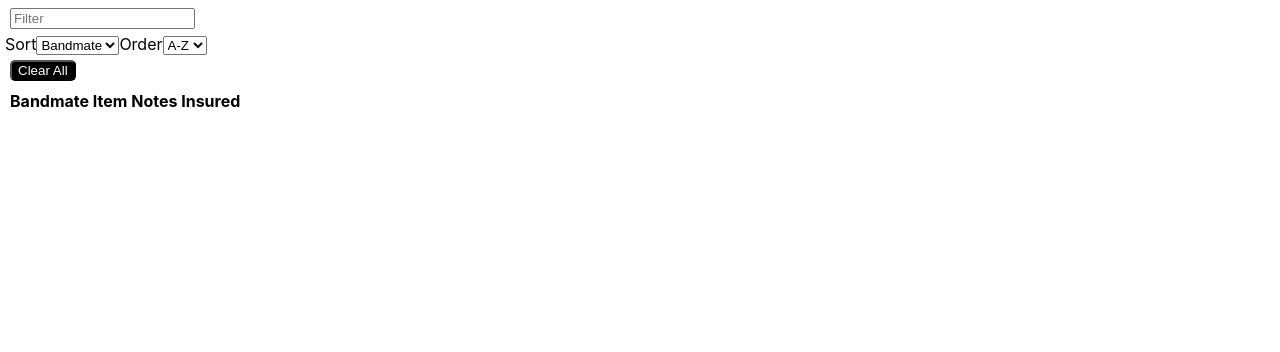
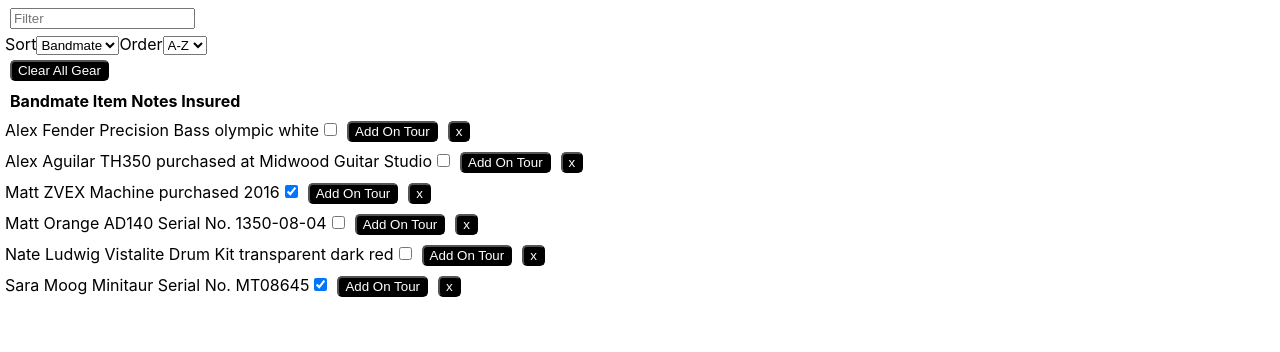
Before and after one commit to sarabertuldo/bandages, a React (Create React App) app: page /gearlist in a window 1280 px wide. Shown: the part 256-608 px from the top of the page. Built offline with nearby package versions, Linux system fonts and the light colour scheme.

Commit message:
gear components mostly work

```diff
--- a/src/components/Gear/GearDisplay.js
+++ b/src/components/Gear/GearDisplay.js
@@ -1,43 +1,23 @@
-import React, { useContext } from "react";
-import { GearContext } from "../../shared/GearContext";
-// import { reducer } from "../../shared/GearContext"
-import "./Gear.css";
+import React from "react";
 
-const GearDisplay = ({ addToVan, removeFromVan, changeInsured, onTour }) => {
-  // const [state, dispatch] = useContext(GearContext);
-  const gear = useContext(GearContext);
-
-  // const deleteGear = (id) =>
-  //   dispatch({
-  //     type: "DELETE_GEAR",
-  //     id: id,
-  //   });
-
-  // const changeInsured = (id) =>
-  //   dispatch({
-  //     type: "CHANGE_INSURED",
-  //     id: id,
-  //   });
-
+const GearDisplay = ({
+  gear,
+  deleteGear,
+  addOnTour,
+  onTour,
+  changeInsured,
+}) => {
   return (
     <>
       <div>
-        {/* props.gear.map((gear) */}
         {gear.bandmate} {gear.item} {gear.notes}
         <input
           type="checkbox"
           checked={gear.insured}
-          onClick={() => changeInsured(gear.changeInsured)}
+          onClick={() => changeInsured(gear.id)}
         />
-        {!onTour && (
-          <button onClick={() => addToVan(gear.addToVan)}> Send to Van</button>
-        )}
-        {onTour && (
-          <button onClick={() => removeFromVan(gear.id)}>
-            Remove from Van
-          </button>
-        )}
-        <button onClick={() => delete gear.delete}>x</button>
+        <button onClick={() => addOnTour(gear.onTour)}>Add On Tour</button>
+        <button onClick={() => deleteGear(gear.id)}>x</button>
       </div>
     </>
   );
--- a/src/components/Gear/GearFilter.js
+++ b/src/components/Gear/GearFilter.js
@@ -1,24 +1,20 @@
-import React, { useContext, useMemo, useState } from "react";
+import React, { useState, useMemo, useContext } from "react";
+import GearDisplay from "./GearDisplay";
 import { GearContext } from "../../shared/GearContext";
-import GearDisplay from "./GearDisplay";
-import "./Gear.css";
 
 const GearFilter = () => {
   const [filter, setFilter] = useState("");
   const [sortKey, setSortKey] = useState("bandmate");
   const [sortOrder, setSortOrder] = useState(1);
-  // const [state, dispatch] = useContext(GearContext);
-  const gearState = useContext(GearContext);
-  const gearArray = gearState.value.gears;
-  // const tourGear = useMemo(() => {
-  //   console.log(state);
-  //   return state.gear.map((gear) => gear.item);
-  // }, [state.gear]);
-  // const tourGear = [];
+  const gear = useContext(GearContext);
+
+  const gearOnTour = useMemo(() => {
+    return gear.onTour.map((gear) => gear.id);
+  }, [gear.onTour]);
 
   return (
     <>
-      <div>
+      <div className="center">
         <input
           className="display"
           value={filter}
@@ -47,23 +43,20 @@
         </select>
       </div>
       <div className="center display">
-        <button onClick={() => console.log("clearing up gear hehhe")}>
-          Clear All
-        </button>
+        <button onClick={() => gear.clear()}>Clear All Gear</button>
       </div>
 
       <div className="title-bar">
         <strong>Bandmate Item Notes Insured</strong>
       </div>
 
-      <div>
-        {gearArray &&
-          gearArray
+      <div className="listArea">
+        {gear.value
           .filter((val) => {
             let filterLC = filter.toLowerCase();
-              let bandmateLC = val.bandmate.toLowerCase();
+            let bandmate = val.bandmate.toLowerCase();
             let itemLC = val.item.toLowerCase();
-              return bandmateLC.includes(filterLC) || itemLC.includes(filterLC)
+            return bandmate.includes(filterLC) || itemLC.includes(filterLC)
               ? true
               : false;
           })
@@ -82,9 +75,12 @@
           .map((g, index) => {
             return (
               <GearDisplay
-                  onTour={g.onTour}
+                deleteGear={gear.delete}
+                changeInsured={gear.changeInsured}
+                onTour={gearOnTour.includes(gear.id)}
+                addOnTour={gear.addOnTour}
+                deleteOnTour={gear.deleteOnTour}
                 gear={g}
-                  changeInsured={g.changeInsured}
                 key={index}
               />
             );
--- a/src/components/Gear/GearList.js
+++ b/src/components/Gear/GearList.js
@@ -8,10 +8,7 @@
   const [item, setItem] = useState("");
   const [notes, setNotes] = useState("");
   const [id, setId] = useState([7]);
-  // const [state, dispatch] = useContext(GearContext);
-  const gearState = useContext(GearContext);
-  const gear = gearState.value.gears;
-
+  const gear = useContext(GearContext);
   return (
     <>
       <h1 className="center">Gear List:</h1>
--- a/src/hooks/useArray.js
+++ b/src/hooks/useArray.js
@@ -1,19 +1,19 @@
 import { useCallback, useState } from "react";
 export const useArray = (initialValue) => {
-  // console.log(initialValue);
   const [value, setValue] = useState(initialValue);
   const [onTour, setOnTour] = useState([]);
-
   return {
     value,
     onTour,
-    addToVan: useCallback((toSetOnTour) =>
+    addOnTour: useCallback((toSetOnTour) =>
       setOnTour((onTour) => [...onTour, toSetOnTour])
     ),
-    removeFromVan: useCallback((toRemoveFromVan) =>
-      setOnTour((onTour) => [...onTour, toRemoveFromVan])
+    deleteOnTour: useCallback((toDeleteOnTour) =>
+      setOnTour((onTour) => [...onTour, toDeleteOnTour])
     ),
-    edit: useCallback((toEdit) => setValue((value) => [...value, toEdit])),
+    deleteOnTour: useCallback((toDeleteOnTour) =>
+      setOnTour((onTour) => [...onTour, toDeleteOnTour])
+    ),
     add: useCallback((toAdd) => setValue((value) => [...value, toAdd])),
     changeInsured: useCallback((id) =>
       setValue((arr) => {
--- a/src/shared/GearContext.js
+++ b/src/shared/GearContext.js
@@ -12,52 +12,56 @@
 //   },
 // };
 
-const initialState = {
-  gear: [
+const initialState = [
   {
     id: 1,
     insured: true,
-      bandmate: "Alex",
-      item: "Fender Precision Bass",
-      notes: "olympic white",
+    bandmate: "Matt",
+    item: "ZVEX Machine",
+    notes: "purchased 2016",
+    onTour: false,
   },
   {
     id: 2,
     insured: false,
-      bandmate: "Sara",
-      item: " Moog Minitaur",
-      notes: "Serial No. MT08645",
+    bandmate: "Alex",
+    item: "Fender Precision Bass",
+    notes: "olympic white",
+    onTour: true,
   },
   {
     id: 3,
     insured: true,
-      bandmate: "Matt",
-      item: "ZVEX Machine",
-      notes: "purchased 2016",
+    bandmate: "Sara",
+    item: "Moog Minitaur",
+    notes: "Serial No. MT08645",
+    onTour: false,
   },
   {
     id: 4,
     insured: false,
-      bandmate: "Nate",
-      item: "Ludwig Vistalite Drum Kit",
-      notes: "transparent dark red",
+    bandmate: "Alex ",
+    item: "Aguilar TH350",
+    notes: "purchased at Midwood Guitar Studio",
+    onTroue: true,
   },
   {
     id: 5,
     insured: false,
-      bandmate: "Sara",
-      item: "Reverend Flatroc",
-      notes: "purchased 2013",
+    bandmate: "Nate ",
+    item: "Ludwig Vistalite Drum Kit",
+    notes: "transparent dark red",
+    onTour: true,
   },
   {
     id: 6,
     insured: false,
     bandmate: "Matt",
     item: "Orange AD140",
-      notes: "Serial No. 1350-08-04	",
+    notes: "Serial No. 1350-08-04",
+    onTour: false,
   },
-  ],
-};
+];
 
 export const GearContext = React.createContext();
 
@@ -88,9 +92,8 @@
   // const [value, setValue] = useArray(initialValue);
   // const [onTour, setOnTour] = useArray([]);
   const gear = useArray(initialState);
-  const onTour = useArray([]);
   return (
-    <GearContext.Provider value={gear} onTour={onTour}>
+    <GearContext.Provider value={gear}>
       {/* <GearContext.Provider value={[state, dispatch]}> */}
       {props.children}
     </GearContext.Provider>
```
Lines whose indentation alone changed are shown as unchanged.
